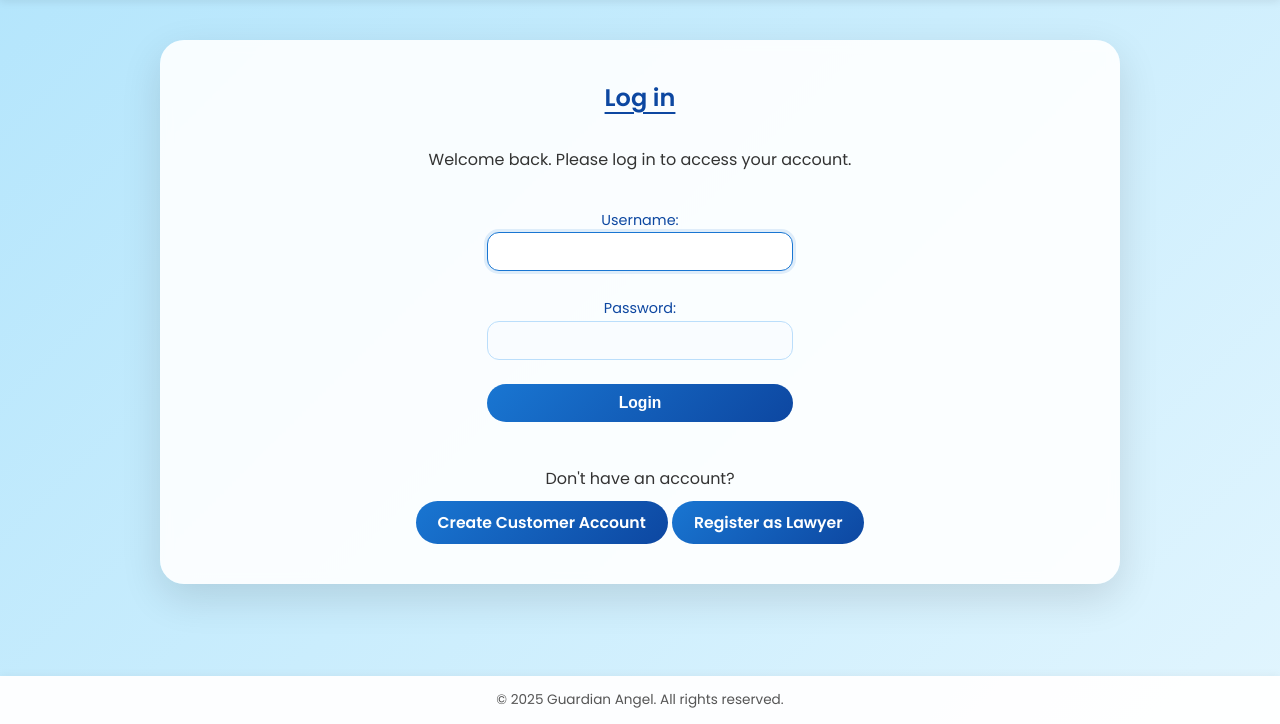
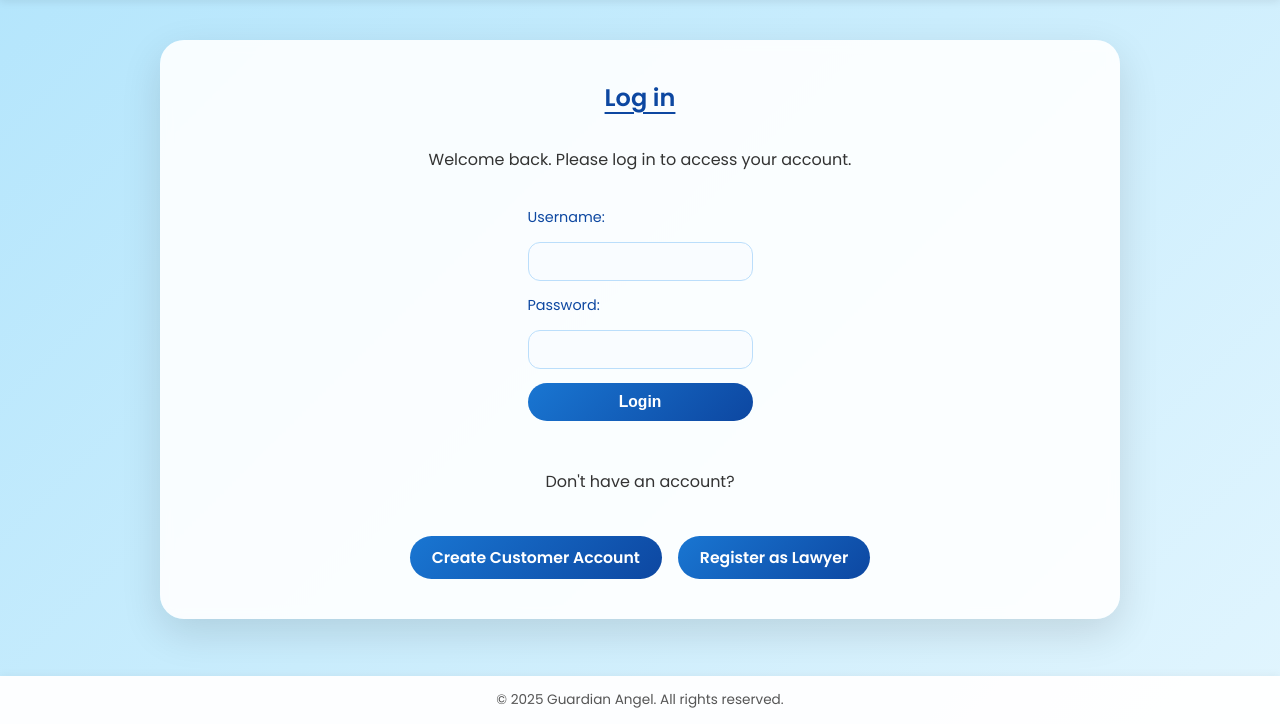
Before and after one commit to haiderhabibi1-bot/guardianangel, a Django app: page /login/ in a window 1280 px wide. Shown: the part 76-800 px from the top of the page. Run offline with Django 5.2, Linux system fonts and the light colour scheme.

Commit message:
Update login.html

```diff
--- a/core/templates/login.html
+++ b/core/templates/login.html
@@ -1,18 +1,27 @@
 {% extends "base.html" %}
 
 {% block content %}
-<h1>Log in</h1>
-
+<h1 class="login-title">Log in</h1>
 <p>Welcome back. Please log in to access your account.</p>
 
-<form method="post" class="form">
+<form method="post" action="{% url 'login' %}">
     {% csrf_token %}
-    {{ form.as_p }}
+    {% if form.errors %}
+        <p>Invalid username or password. Please try again.</p>
+    {% endif %}
+
+    <label for="id_username">Username:</label>
+    <input type="text" name="username" id="id_username" required>
+
+    <label for="id_password">Password:</label>
+    <input type="password" name="password" id="id_password" required>
+
     <button type="submit" class="btn">Login</button>
 </form>
 
-<div style="text-align:center; margin-top:20px;">
-    <p>Don't have an account?</p>
+<p style="text-align:center; margin-top: 24px;">Don't have an account?</p>
+
+<div style="display:flex; justify-content:center; gap:16px; margin-top:8px;">
     <a href="{% url 'register_customer' %}" class="btn">Create Customer Account</a>
     <a href="{% url 'register_lawyer' %}" class="btn">Register as Lawyer</a>
 </div>
```
